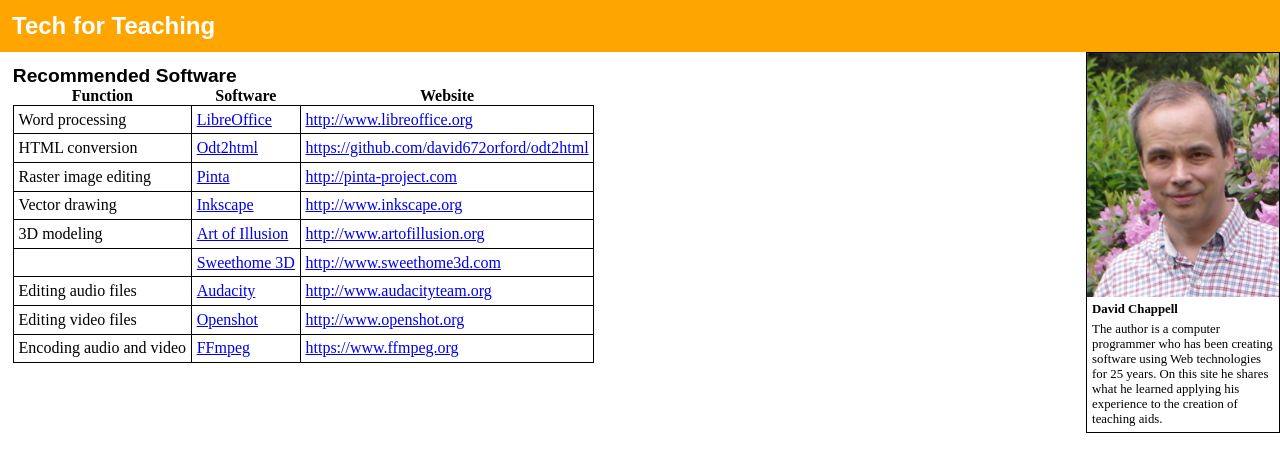
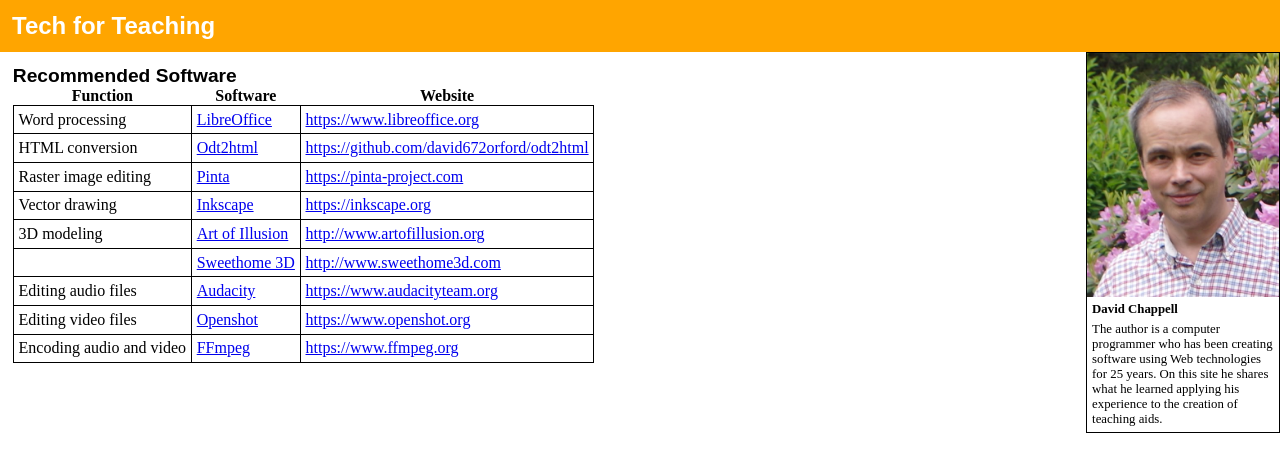
Before and after one commit to david672orford/tech-for-teaching, a Jekyll site: the page built from software/index.md, in a window 1280 px wide. Shown: the top 472 px of the page. Built offline with Jekyll 4.4.1, drawn with Linux system fonts in a browser that asks for light colours; our own code applies the rules of GitHub Pages for plain Markdown files; some of the changed lines change nothing that is shown.

Commit message:
http to https where possible

```diff
--- a/software/index.md
+++ b/software/index.md
@@ -2,12 +2,12 @@
 
 | Function                 | Software                     | Website                       |
 |--------------------------|------------------------------|-------------------------------|
-| Word processing          | [LibreOffice](libreoffice/)  | <http://www.libreoffice.org>  |
+| Word processing          | [LibreOffice](libreoffice/)  | <https://www.libreoffice.org>  |
 | HTML conversion          | [Odt2html](odt2html/)        | <https://github.com/david672orford/odt2html> |
-| Raster image editing     | [Pinta](pinta/)              | <http://pinta-project.com>    |
-| Vector drawing           | [Inkscape](inkscape/)        | <http://www.inkscape.org>     |
+| Raster image editing     | [Pinta](pinta/)              | <https://pinta-project.com>    |
+| Vector drawing           | [Inkscape](inkscape/)        | <https://inkscape.org>     |
 | 3D modeling              | [Art of Illusion](aoi/)      | <http://www.artofillusion.org>|
 |                          | [Sweethome 3D](sweethome3d/) | <http://www.sweethome3d.com>  |
-| Editing audio files      | [Audacity](audacity/)        | <http://www.audacityteam.org> |
-| Editing video files      | [Openshot](openshot/)        | <http://www.openshot.org>     |
+| Editing audio files      | [Audacity](audacity/)        | <https://www.audacityteam.org> |
+| Editing video files      | [Openshot](openshot/)        | <https://www.openshot.org>     |
 | Encoding audio and video | [FFmpeg](ffmpeg/)            | <https://www.ffmpeg.org>      |
```
